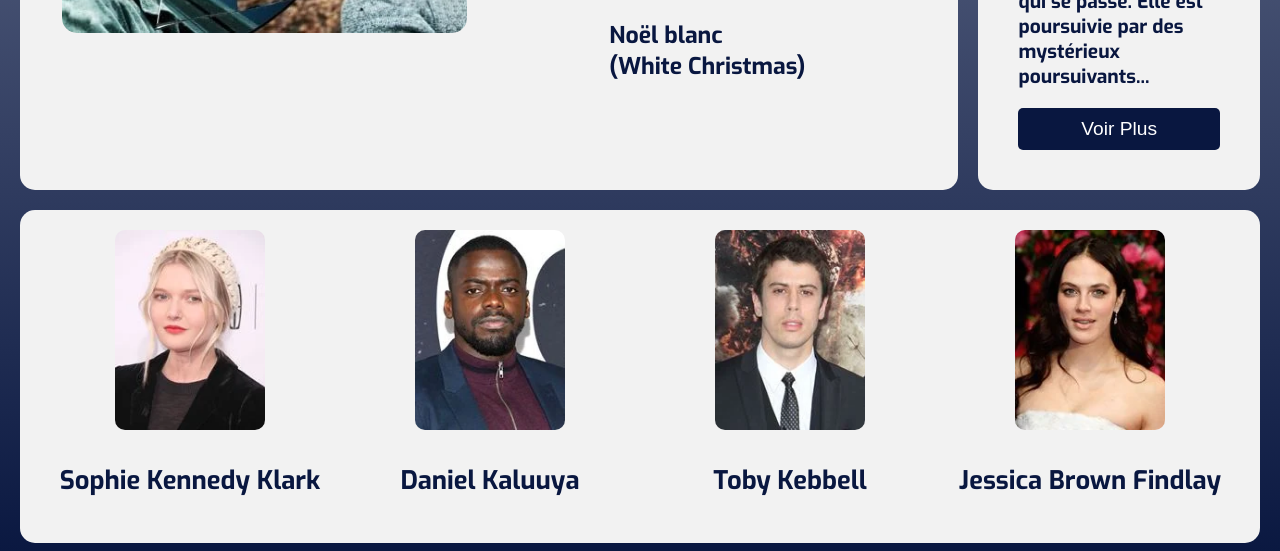
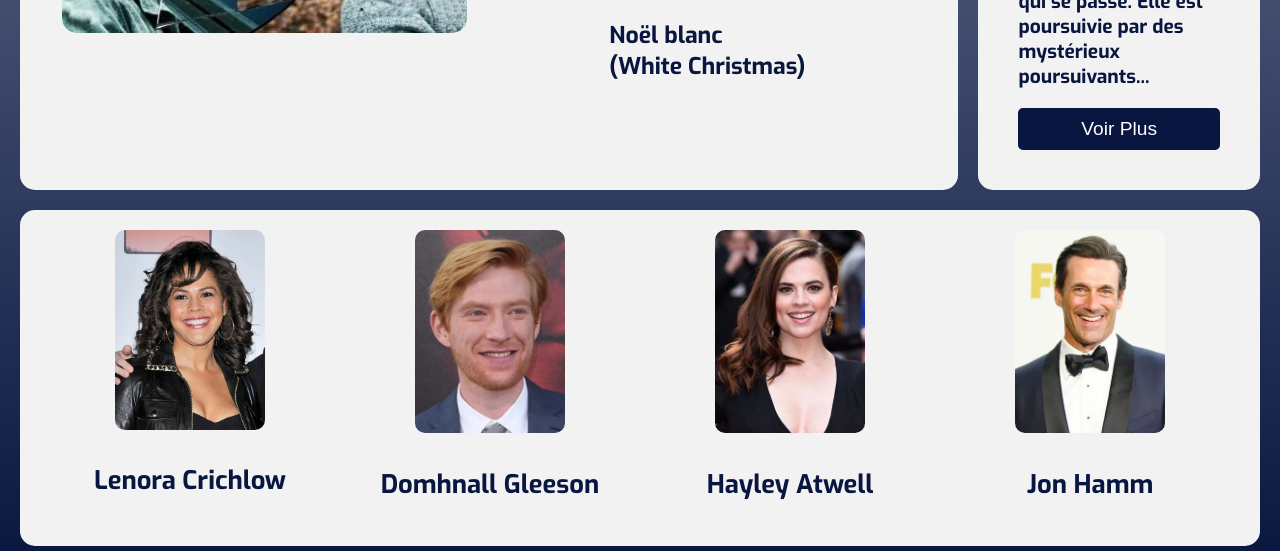
Before and after one commit to jocooper2018/tabaskho, a plain HTML site: page pres_saisons.html in a window 1280 px wide. Shown: the part 1979-2530 px from the top of the page. Drawn offline with Linux system fonts and the light colour scheme; files whose address does not match are found by name.

Commit message:
Update acteurs S2 pres_saisons

```diff
--- a/pres_saisons.html
+++ b/pres_saisons.html
@@ -217,20 +217,20 @@
 
             <div class="actors">
                 <div class="actor">
-                    <img src="img/acteurs/s1_acteur1.webp" alt="Actor 1">
-                    <p>Sophie Kennedy Klark</p>
+                    <img src="img/acteurs/s2_acteur1.webp" alt="Actor 1">
+                    <p>Lenora Crichlow</p>
                 </div>
                 <div class="actor">
-                    <img src="img/acteurs/s1_acteur2.webp" alt="Actor 2">
-                    <p>Daniel Kaluuya</p>
+                    <img src="img/acteurs/s2_acteur2.webp" alt="Actor 2">
+                    <p>Domhnall Gleeson</p>
                 </div>
                 <div class="actor">
-                    <img src="img/acteurs/s1_acteur3.webp" alt="Actor 3">
-                    <p>Toby Kebbell</p>
+                    <img src="img/acteurs/s2_acteur3.webp" alt="Actor 3">
+                    <p>Hayley Atwell</p>
                 </div>
                 <div class="actor">
-                    <img src="img/acteurs/s1_acteur4.webp" alt="Actor 4">
-                    <p>Jessica Brown Findlay</p>
+                    <img src="img/acteurs/s2_acteur4.webp" alt="Actor 4">
+                    <p>Jon Hamm</p>
                 </div>
             </div>
         </article>
```
Also changed, not shown: img/acteurs/s2_acteur1.webp (added), img/acteurs/s2_acteur2.webp (added), img/acteurs/s2_acteur3.webp (added), img/acteurs/s2_acteur4.webp (added).
